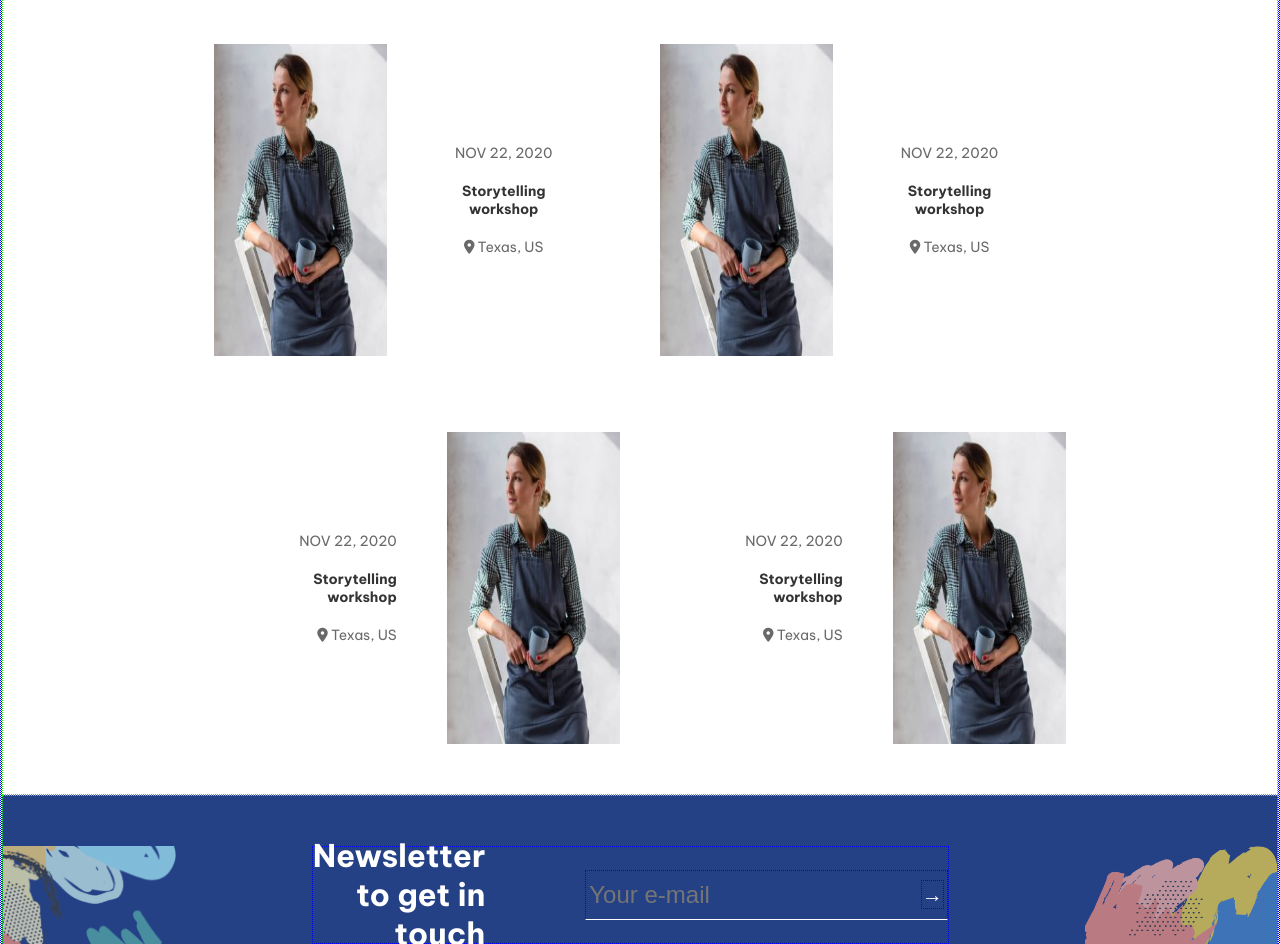
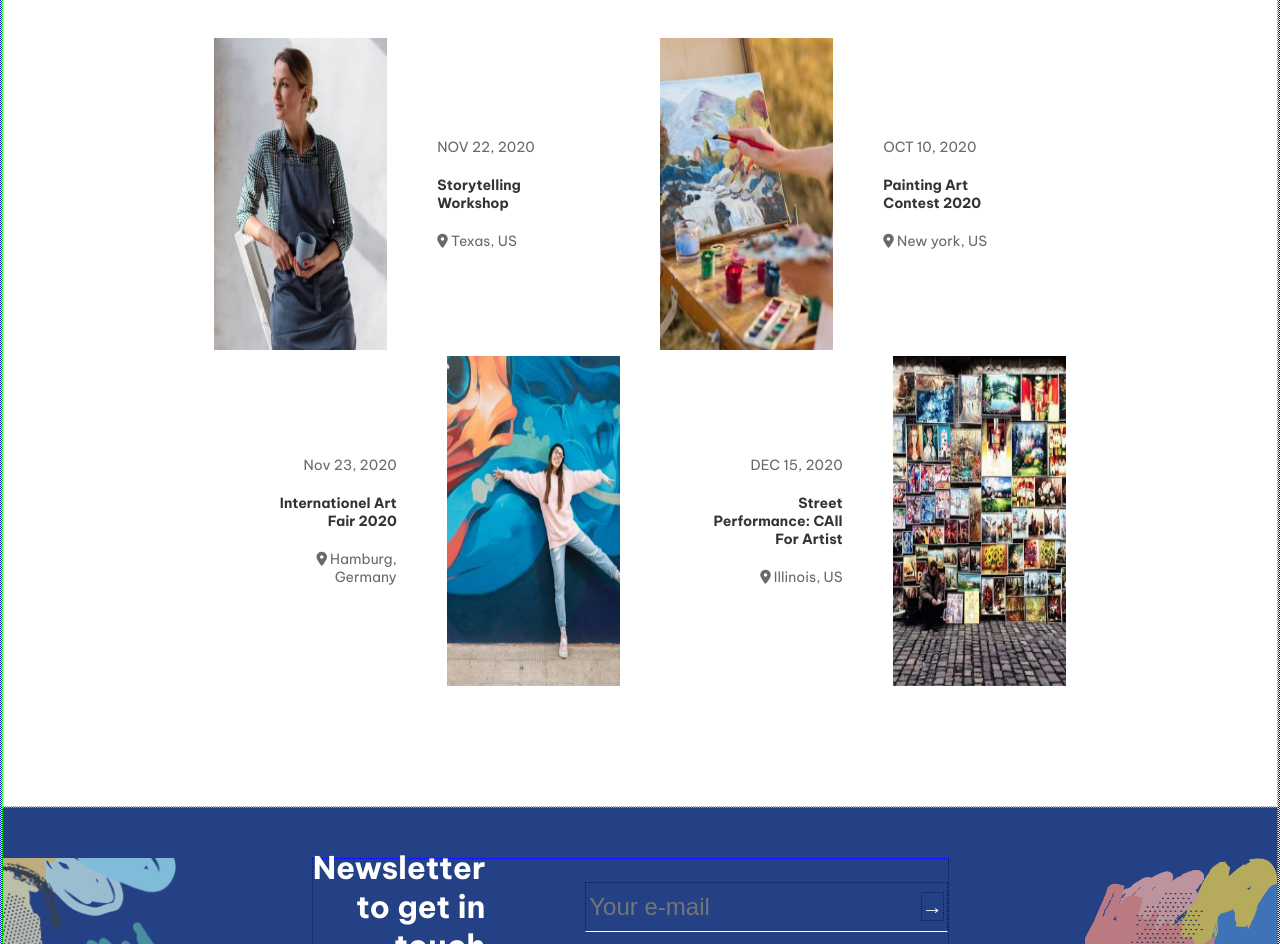
Before and after one commit to AlessandraMartera/proj-html-vuejs, a Vue app: page / in a window 1280 px wide. Shown: the part 5840-6784 px from the top of the page. Built offline with nearby package versions, Linux system fonts and the light colour scheme; a web font is replaced by a local one.

Commit message:
events update

```diff
--- a/src/components/AppArticols.vue
+++ b/src/components/AppArticols.vue
@@ -61,7 +61,7 @@ export default {
 <style lang="scss" scoped>
 @use './../styles/general.scss' as *;
 @use './../styles/partials/variables.scss' as *;
-@use './../styles/debug.scss' as *;
+
 
 .articols {
     background-color: $lightgray;
--- a/src/components/AppEvents.vue
+++ b/src/components/AppEvents.vue
@@ -1,9 +1,14 @@
 <script >
+import { store } from './../store'
+export default {
+    name: 'AppEvents',
 
-export default {
-    name: 'AppEvents'
+    data() {
+        return {
+            store
+        }
+    }
 }
-
 </script>
 
 <template>
@@ -16,43 +21,44 @@ export default {
 
             <div class="events_list">
                 <div class="card_events">
-                    <img src="events/artist-event-04-250x300.jpg" alt="">
+                    <img :src="store.events[0].immage" alt="">
                     <div class="info">
-                        <span class="date"> NOV 22, 2020</span>
-                        <h4>Storytelling workshop</h4>
-                        <span class="where"> <i class="fa-solid fa-location-dot"></i> Texas, US</span>
+                        <span class="date"> {{ store.events[0].date }}</span>
+                        <h4>{{ store.events[0].title }}</h4>
+                        <span class="where"> <i class="fa-solid fa-location-dot"></i> {{ store.events[0].where }}</span>
                     </div>
                 </div>
 
                 <div class="card_events">
-                    <img src="events/artist-event-04-250x300.jpg" alt="">
+                    <img :src="store.events[1].immage" alt="">
                     <div class="info">
-                        <span class="date"> NOV 22, 2020</span>
-                        <h4>Storytelling workshop</h4>
-                        <span class="where"> <i class="fa-solid fa-location-dot"></i> Texas, US</span>
+                        <span class="date"> {{ store.events[1].date }}</span>
+                        <h4>{{ store.events[1].title }}</h4>
+                        <span class="where"> <i class="fa-solid fa-location-dot"></i> {{ store.events[1].where }}</span>
                     </div>
                 </div>
+
+                <div class="card_events odd_row">
+                    <img :src="store.events[2].immage" alt="">
+                    <div class="info">
+                        <span class="date"> {{ store.events[2].date }}</span>
+                        <h4>{{ store.events[2].title }}</h4>
+                        <span class="where"> <i class="fa-solid fa-location-dot"></i> {{ store.events[2].where }}</span>
+                    </div>
+                </div>
+
+                <div class="card_events odd_row">
+                    <img :src="store.events[3].immage" alt="">
+                    <div class="info">
+                        <span class="date"> {{ store.events[3].date }}</span>
+                        <h4>{{ store.events[3].title }}</h4>
+                        <span class="where"> <i class="fa-solid fa-location-dot"></i> {{ store.events[3].where }}</span>
+                    </div>
+                </div>
+
+
             </div>
 
-
-            <div>
-                <div class="card_events odd_row">
-                    <img src="events/artist-event-04-250x300.jpg" alt="">
-                    <div class="info">
-                        <span class="date"> NOV 22, 2020</span>
-                        <h4>Storytelling workshop</h4>
-                        <span class="where"> <i class="fa-solid fa-location-dot"></i> Texas, US</span>
-                    </div>
-                </div>
-                <div class="card_events odd_row">
-                    <img src="events/artist-event-04-250x300.jpg" alt="">
-                    <div class="info">
-                        <span class="date"> NOV 22, 2020</span>
-                        <h4>Storytelling workshop</h4>
-                        <span class="where"> <i class="fa-solid fa-location-dot"></i> Texas, US</span>
-                    </div>
-                </div>
-            </div>
         </div>
     </section>
 </template>
@@ -75,6 +81,7 @@ export default {
     width: calc(50% - 40px);
     display: inline-flex;
     gap: 50px;
+    text-align: start;
 
     img {
         width: calc(55% - 50px);
--- a/src/store.js
+++ b/src/store.js
@@ -15,8 +15,6 @@ export const store = reactive({
             immages: ['footer/120084500_197897808368764_8114555493043279565_n.jpg', 'footer/120012142_177596140500760_8623485824101406058_n.jpg', 'footer/120099363_364334431619755_7198812647386067017_n.jpg'],
         }
     },
-
-    // ['Home', 'Pages', 'Courses', 'Features', 'Blog', 'Shop'],
     Courses: [
         {
             img: 'courses/artist-course-08-480x480.jpg',
@@ -105,5 +103,32 @@ export const store = reactive({
             title: "Professional team of specialists and passionate mentors at reach",
             text: "I need to get a certification for English proficiency and MaxCoach is my best choice. Their tutors are smart and professional when deadling with students.",
         },
+    ],
+    layoutEvents: 0,
+    events: [
+        {
+            immage: 'events/artist-event-04-250x300.jpg',
+            date: 'NOV 22, 2020',
+            title: 'Storytelling Workshop',
+            where: 'Texas, US'
+        },
+        {
+            immage: 'events/artist-event-03-250x300.jpg',
+            date: 'OCT 10, 2020',
+            title: 'Painting Art Contest 2020',
+            where: 'New york, US'
+        },
+        {
+            immage: 'events/artist-event-02-250x300.jpg',
+            date: 'Nov 23, 2020',
+            title: 'Internationel Art Fair 2020',
+            where: 'Hamburg, Germany'
+        },
+        {
+            immage: 'events/artist-event-01-250x300.jpg',
+            date: 'DEC 15, 2020',
+            title: 'Street Performance: CAll For Artist',
+            where: 'Illinois, US'
+        }
     ]
 });
```
